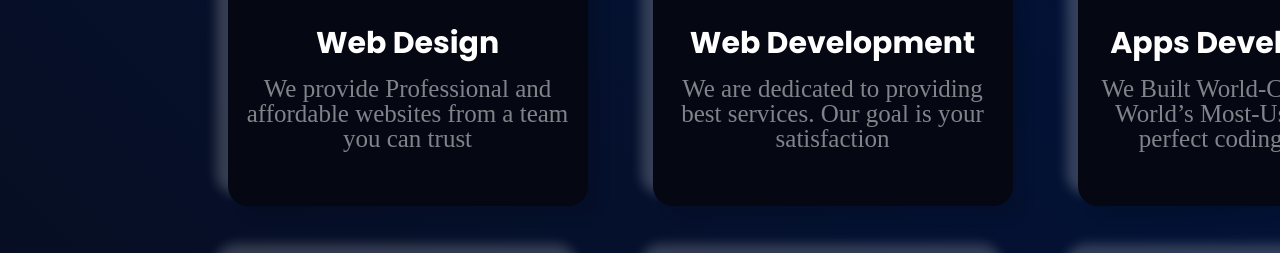
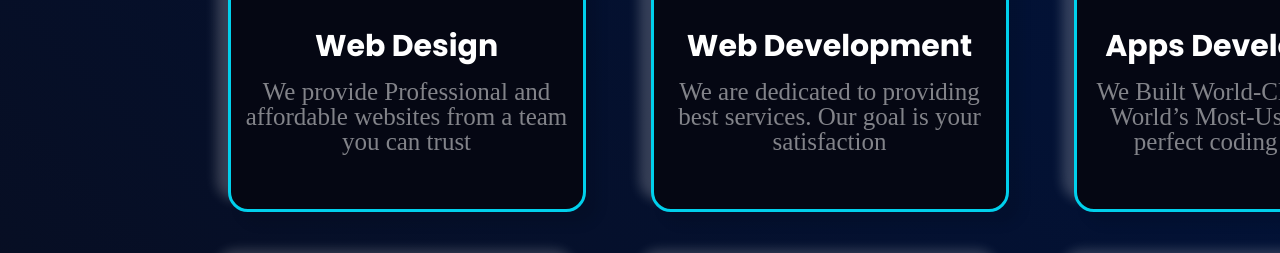
Before and after one commit to misbah360/mdMisba, a plain HTML site: page index.html in a window 1280 px wide. Shown: the part 3673-3926 px from the top of the page. Drawn offline with Linux system fonts and the light colour scheme; a script that the page names is missing; a web font is replaced by a local one.

Commit message:
Update style.css

```diff
--- a/style.css
+++ b/style.css
@@ -607,7 +607,7 @@ section#ourServices {
 }
 
 .singleService {
-  width: 360px;
+  width: 352px;
   height: 340px;
   background: #050713;
   margin-bottom: 50px;
@@ -616,6 +616,7 @@ section#ourServices {
   margin-right: 35px;
   margin-left: 30px;
   box-shadow: -12px -12px 12px rgba(255, 255, 255, 0.2), 12px 12px 12px rgba(0, 0, 0, 0.1);
+  border: 3px solid #00d0ec;
 }
 
 .singleServiceIcon {
```
